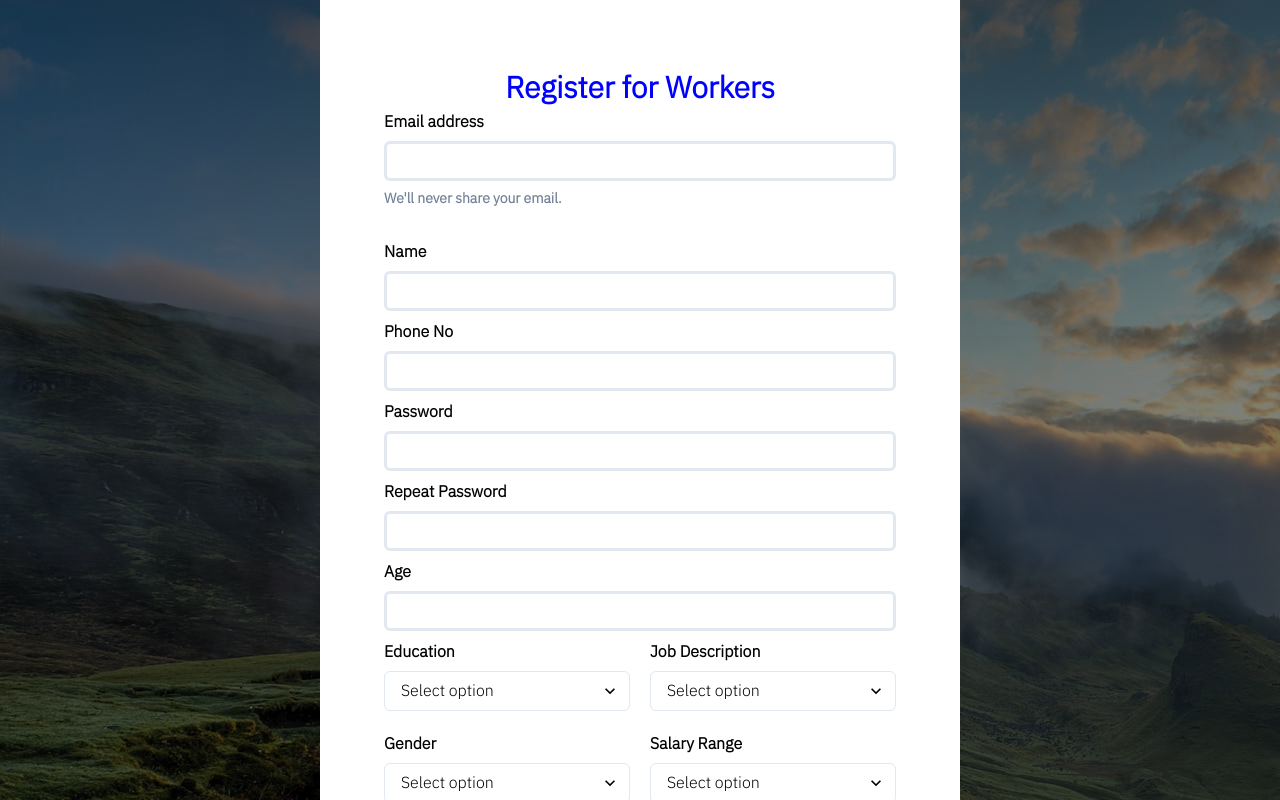
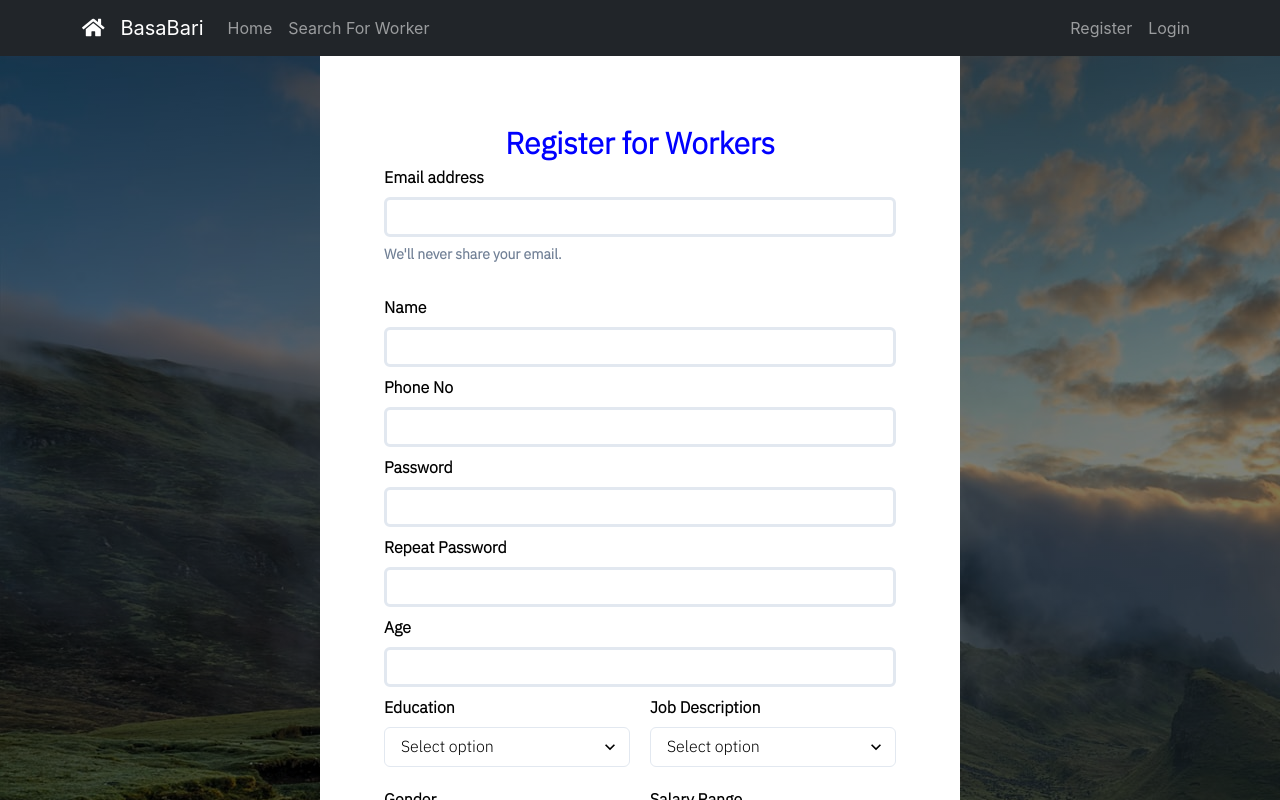
Before and after one commit to moinur-rahman/bashabari-client, a React (Create React App) app in the folder client/: page /registerWorker in a window 1280 px wide. Shown: the top 800 px of the page. Built offline with nearby package versions, Linux system fonts and the light colour scheme; a web font is replaced by a local one.

Commit message:
search modify

```diff
--- a/client/public/index.html
+++ b/client/public/index.html
@@ -14,6 +14,8 @@
     <link rel="preconnect" href="https://fonts.googleapis.com">
 <link rel="preconnect" href="https://fonts.gstatic.com" crossorigin>
 <link href="https://fonts.googleapis.com/css2?family=IBM+Plex+Sans:wght@300&family=Nunito&family=Road+Rage&display=swap" rel="stylesheet">
+
+<link rel="stylesheet" href="https://use.fontawesome.com/releases/v5.15.4/css/all.css" integrity="sha384-DyZ88mC6Up2uqS4h/KRgHuoeGwBcD4Ng9SiP4dIRy0EXTlnuz47vAwmeGwVChigm" crossorigin="anonymous">
     <!--
       manifest.json provides metadata used when your web app is installed on a
       user's mobile device or desktop. See https://developers.google.com/web/fundamentals/web-app-manifest/
--- a/client/src/components/Homepage/Header.js
+++ b/client/src/components/Homepage/Header.js
@@ -1,25 +1,34 @@
 import { Flex, Text, Box } from "@chakra-ui/react";
-import {Link} from "react-router-dom"
-import {Navbar, Container, Nav} from "react-bootstrap"
-
-
+import { Link } from "react-router-dom";
+import { Navbar, Container, Nav } from "react-bootstrap";
 
 const Header = () => {
   return (
     <Navbar collapseOnSelect expand="lg" bg="dark" variant="dark">
       <Container>
-  <Navbar.Brand href="#home">BasaBari</Navbar.Brand>
+        <Navbar.Brand href="/home">
+          <i className="fas fa-home me-3"></i>BasaBari
+        </Navbar.Brand>
         <Navbar.Toggle aria-controls="responsive-navbar-nav" />
         <Navbar.Collapse id="responsive-navbar-nav">
           <Nav className="me-auto">
-      <Nav.Link href="/home">Home</Nav.Link>
-      <Nav.Link href="/search">Search For Worker</Nav.Link>
-
+            <Nav.Link>
+              <Link to="/home">Home</Link>
+            </Nav.Link>
+            <Nav.Link>
+              <Link to="/search">Search For Worker</Link>
+            </Nav.Link>
           </Nav>
           <Nav>
-      <Nav.Link href="/register">Register</Nav.Link>
-      <Nav.Link eventKey={2} href="/login">
+            <Nav.Link>
+              {" "}
+              <Link to="/register">Register</Link>{" "}
+            </Nav.Link>
+            <Nav.Link>
+              {" "}
+              <Link eventKey={2} to="/login">
                 Login
+              </Link>
             </Nav.Link>
           </Nav>
         </Navbar.Collapse>
--- a/client/src/components/RegisterForm/RegistrationForm.js
+++ b/client/src/components/RegisterForm/RegistrationForm.js
@@ -11,16 +11,27 @@ import {
   Button,
   Text,
   Flex,
+  Modal,
+  ModalOverlay,
+  ModalContent,
+  ModalHeader,
+  ModalFooter,
+  ModalBody,
+  ModalCloseButton
 } from "@chakra-ui/react";
 import axios from "axios";
 
 import "../../styles/Registration.css";
+import {useDisclosure} from '@chakra-ui/react';
+
 const backgroundImageStyle = {
   backgroundImage:
     "linear-gradient(rgba(0, 0, 0, 0.5), rgba(0, 0, 0, 0.5)),url(/images/bg.jpg)",
 };
 
 const Register = () => {
+
+  const {isOpen, onOpen, onClose} = useDisclosure();
   const [input, setInput] = useState("");
 
   const [user, setUser] = useState({
@@ -253,9 +264,28 @@ const Register = () => {
               paddingY="15px"
               borderRadius="10px"
               type="submit"
+              onClick={onOpen}
             >
               Submit
             </Button>
+
+
+            <Modal isOpen={isOpen} onClose={onClose}>
+            <ModalOverlay />
+            <ModalContent>
+              <ModalHeader fontSize="30px" fontWeight="700">Thank you!!!!!</ModalHeader>
+              <ModalCloseButton />
+              <ModalBody fontSize="20px" fontWeight="500">
+                Thank you for register here!!! Hopefully You will get a job soon..
+              </ModalBody>
+
+              <ModalFooter>
+                <Button colorScheme="blue" mr={3} onClick={onClose}>
+                  Close
+                </Button>
+              </ModalFooter>
+            </ModalContent>
+          </Modal>
           </Flex>
         </FormControl>
       </form>
--- a/client/src/components/Search/Search.js
+++ b/client/src/components/Search/Search.js
@@ -17,6 +17,7 @@ import {
   Tr,
   Td,
   Flex,
+  Button
 } from "@chakra-ui/react";
 
 import ProfilePic from "../../images/profilePic.png";
@@ -81,19 +82,23 @@ const Search = () => {
   // },[user])
 
   return (
-    <>
+    <Box width="80%" mx="auto">
       <Grid
         h="200px"
-        templateColumns="repeat(5, 1fr)"
+        templateColumns="repeat(6, 1fr)"
         gap={4}
         fontFamily="IBM Plex Sans"
         fontWeight="600"
       >
-        <GridItem colSpan={2}>
+        <GridItem colSpan={3} marginTop="100px"  fontFamily="IBM Plex Sans"
+          fontWeight="600"
+          color="black"
+          backgroundColor="white"
+          padding="5%" >
           <FormControl width="70%" mx="auto">
             <SimpleGrid marginTop="2" columns={2} spacing={10}>
               <Box>
-                <FormLabel htmlFor="education">Education</FormLabel>
+                <FormLabel htmlFor="education" fontWeight="600">Education</FormLabel>
                 <Select placeholder="Select option">
                   <option value="option1">J.S.C</option>
                   <option value="option2">S.S.C</option>
@@ -101,7 +106,7 @@ const Search = () => {
                 </Select>
               </Box>
               <Box>
-                <FormLabel htmlFor="description">Job Description</FormLabel>
+                <FormLabel htmlFor="description" fontWeight="600">Job Description</FormLabel>
                 <Select placeholder="Select option">
                   <option value="option1">HouseMaid</option>
                   <option value="option2">Driver</option>
@@ -110,14 +115,14 @@ const Search = () => {
                 </Select>
               </Box>
               <Box>
-                <FormLabel htmlFor="gender">Gender</FormLabel>
+                <FormLabel htmlFor="gender" fontWeight="600">Gender</FormLabel>
                 <Select placeholder="Select option">
                   <option value="option1">Male</option>
                   <option value="option2">Female</option>
                 </Select>
               </Box>
               <Box>
-                <FormLabel htmlFor="age">Age</FormLabel>
+                <FormLabel htmlFor="age" fontWeight="600">Age</FormLabel>
                 <Select placeholder="Select option">
                   <option value="option1">20-30</option>
                   <option value="option1">30-40</option>
@@ -125,7 +130,7 @@ const Search = () => {
                 </Select>
               </Box>
               <Box>
-                <FormLabel htmlFor="salary">Salary Range</FormLabel>
+                <FormLabel htmlFor="salary" fontWeight="600">Salary Range</FormLabel>
                 <Select placeholder="Select option">
                   <option value="option1">5,000-7000</option>
                   <option value="option2">7,000-10,000</option>
@@ -134,7 +139,7 @@ const Search = () => {
               </Box>
 
               <Box>
-                <FormLabel htmlFor="address">Address</FormLabel>
+                <FormLabel htmlFor="address" fontWeight="600">Address</FormLabel>
                 <Select placeholder="Select option">
                   <option value="option1">Pahartoli</option>
                   <option value="option2">Rauzan </option>
@@ -143,9 +148,11 @@ const Search = () => {
                 </Select>
               </Box>
             </SimpleGrid>
+
           </FormControl>
         </GridItem>
-        <GridItem colSpan={2}>
+        <GridItem marginTop="20px" height="85vh" colSpan={3} overflowY="scroll">
+          <Text fontSize="20px" fontWeight="600" >Search Result:</Text>
           <SimpleGrid columns={1} gap={10}>
             {data.map((pd) => (
               <Flex key={pd._id} border="2px solid black" justifyContent="space-around">
@@ -215,7 +222,7 @@ const Search = () => {
           </SimpleGrid>
         </GridItem>
       </Grid>
-    </>
+    </Box>
   );
 };
 
--- a/client/src/screen/Login.js
+++ b/client/src/screen/Login.js
@@ -4,6 +4,7 @@ import { Helmet } from "react-helmet";
 import axios from "axios"
 
 import "../styles/Registration.css";
+import Header from "../components/Homepage/Header";
 
 const backgroundImageStyle = {
   backgroundImage:
@@ -51,6 +52,8 @@ const Login = () => {
   };
 
   return (
+    <>
+    <Header></Header>
     <div className="registration-body" style={backgroundImageStyle}>
       <Helmet>
         <title>Login</title>
@@ -104,7 +107,7 @@ const Login = () => {
           </form>
         </div>
       </div>
-    </div>
+    </div></>
   );
 };
 
--- a/client/src/screen/Register.js
+++ b/client/src/screen/Register.js
@@ -6,6 +6,7 @@ import { Modal } from "react-bootstrap";
 import axios from "axios";
 
 import "../styles/Registration.css";
+import Header from "../components/Homepage/Header";
 const backgroundImageStyle = {
   backgroundImage:
     "linear-gradient(rgba(0, 0, 0, 0.5), rgba(0, 0, 0, 0.5)),url(/images/bg.jpg)",
@@ -124,6 +125,8 @@ const Registration = () => {
   };
 
   return (
+    <>
+    <Header></Header>
     <div className="registration-body" style={backgroundImageStyle}>
       <Helmet>
         <title>Registration</title>
@@ -202,7 +205,7 @@ const Registration = () => {
           </form>
         </div>
       </div>
-    </div>
+    </div></>
   );
 };
 
--- a/client/src/screen/RegisterWorker.js
+++ b/client/src/screen/RegisterWorker.js
@@ -1,8 +1,10 @@
 import React from 'react';
+import Header from '../components/Homepage/Header';
 import Register from '../components/RegisterForm/RegistrationForm';
 const RegistrationPage = () => {
     return (
         <div>
+            <Header></Header>
             <Register></Register>
         </div>
     );
--- a/client/src/screen/SearchOption.js
+++ b/client/src/screen/SearchOption.js
@@ -1,9 +1,10 @@
 import React from 'react';
 import Search from '../components/Search/Search';
-
+import Header from "../components/Homepage/Header"
 const SearchOption = () => {
     return (
         <>
+        <Header></Header>
         <Search></Search></>
     );
 };
```
Lines whose indentation alone changed are shown as unchanged.
